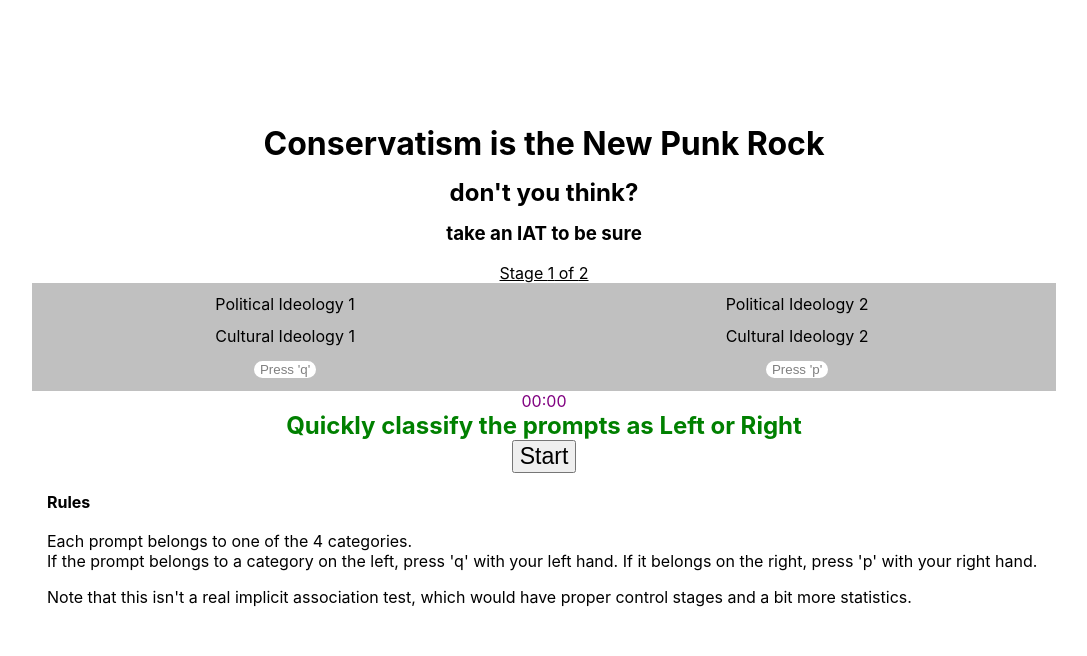
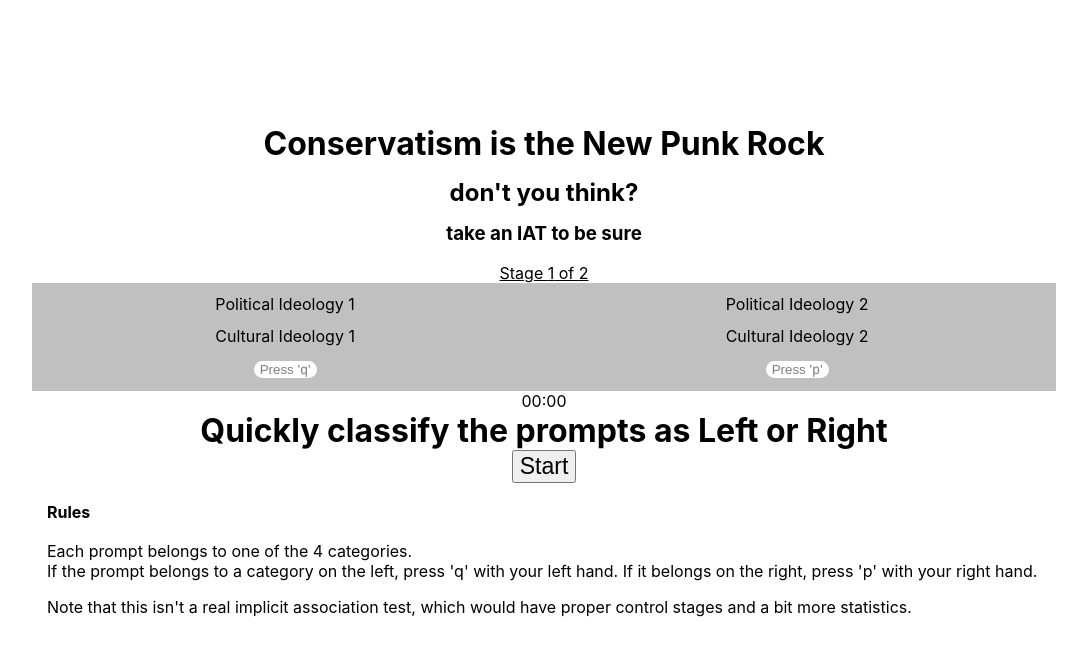
Before and after one commit to stensonowen/citnpr, a React (Create React App) app: page / in a window 1280 px wide. Shown: the top 656 px of the page, without its empty margins (96-1183 px from the left). Built offline with nearby package versions, Linux system fonts and the light colour scheme.

Commit message:
Clean up

```diff
--- a/public/index.html
+++ b/public/index.html
@@ -36,7 +36,5 @@
 
     </div>
 
-    <div id="root"></div>
-
   </body>
 </html>
--- a/src/App.css
+++ b/src/App.css
@@ -24,13 +24,13 @@
 }
 
 .circled { outline: 1px solid green; }
-.timer   { text-align: center; color: purple; }
+.timer   { text-align: center; }
 
 .labelLoud  { background-color: yellow; }
-.labelQuiet { /*background-color: white;*/  }
+.labelQuiet { }
 
 .buttonLoud  { background-color: green; }
-.buttonQuiet { /* background-color: white;*/ }
+.buttonQuiet { }
 
 .darkened {
   pointer-events:   none;
--- a/src/App.js
+++ b/src/App.js
@@ -15,6 +15,7 @@ const IntroBanner = "Quickly classify the prompts as Left or Right";
 class App extends React.Component {
   constructor(props) {
     super(props);
+
     // constants
     this.num_stages = 2;
     this.stopwatch = new sw.Stopwatch(this);
@@ -46,6 +47,7 @@ class App extends React.Component {
       },
     };
 
+    // results
     this.data = {
       // arrays of milliseconds
       times_pro : [],
@@ -59,6 +61,7 @@ class App extends React.Component {
       // banner covering
       return;
     }
+
     let display = this.state.display;
     display.side_highlight = side;
     this.setState({ display });
@@ -94,15 +97,15 @@ class App extends React.Component {
   }
 
   refresh_row_active() {
+    if (!this.model) { return; }
     const answer = this.model.promp.answer;
     this.state.board.row_active = null;
-    if (answer % Grid.Row.TOP === 0) {
-      console.log("Active is the top");
-      this.state.board.row_active = Grid.Row.TOP;
-    } else if (answer % Grid.Row.BOTTOM === 0) {
-      console.log("Active is the bottom");
-      this.state.board.row_active = Grid.Row.BOTTOM;
-    }
+    [Grid.Row.TOP, Grid.Row.BOTTOM].forEach(row => {
+      if (answer % row === 0) {
+        this.state.board.row_active = row;
+        return;
+      }
+    });
   }
 
   get_new_prompt() {
@@ -135,7 +138,7 @@ class App extends React.Component {
     const pro = this.data.times_pro.reduce(sum, 0);
     const con = this.data.times_con.reduce(sum, 0);
     if (pro >= con) {
-      // TODO fraction
+      // TODO percent results
       return "You are a libtard";
     } else {
       return "You might not be a libtard";
--- a/src/index.css
+++ b/src/index.css
@@ -51,6 +51,13 @@ table {
   font-size: x-large;
 }
 
+.banner {
+  text-align: center;
+  color: black;
+  font-weight: bold;
+  font-size: xx-large;
+}
+
 .subtitle { }
 .subtitle a {
   color: inherit;
--- a/src/index.js
+++ b/src/index.js
@@ -4,12 +4,11 @@ import './index.css';
 import app from './App';
 import * as serviceWorker from './serviceWorker';
 
-//ReactDOM.render(<app.App />, document.getElementById('root'));
-//ReactDOM.render(<app.Board />, document.getElementById('board'));
 ReactDOM.render(<app.App />, document.getElementById('board'));
-//
+
 
 // If you want your app to work offline and load faster, you can change
 // unregister() to register() below. Note this comes with some pitfalls.
 // Learn more about service workers: https://bit.ly/CRA-PWA
-serviceWorker.unregister();
+//serviceWorker.unregister();
+serviceWorker.register();
--- a/src/model.js
+++ b/src/model.js
@@ -1,10 +1,6 @@
 
-
-//import grid from './grid.js';
 import cats from './categories.js';
 import stage from './stage.js';
-
-//const Grid = grid.Grid;
 
 const LEN = 1;
 
@@ -17,7 +13,7 @@ class Model {
     this.null = null; // whether the null hypothesis is pro or con
   }
 
-  make_stage(num_stage) { // -> Stage
+  make_stage(num_stage) {
     this.cells = {
       NE : cats.Politics.Conservatism,
       NW : cats.Politics.Progressivism,
--- a/src/view.js
+++ b/src/view.js
@@ -11,7 +11,7 @@ function Button(props) {
     <button className="button"
       onMouseDown={props.onDown} onMouseUp={props.onUp}
     >
-    Press '{props.key_}'
+    Press '<code>{props.key_}</code>'
     </button>
     </th>
   );
@@ -28,6 +28,15 @@ function Label(props) {
   );
 }
 
+function Prompt(props) {
+  const style = props.style;
+  return (
+    <div className={style} id={style} >
+    { props.text }
+    </div>
+  );
+}
+
 class View {
   constructor(app, num_stages = 7) {
     this.num_stages = num_stages;
@@ -37,6 +46,7 @@ class View {
   clear_selection() {
     let display = this.app.state.display;
     display.side_highlight = null;
+    this.app.refresh_row_active();
     this.app.setState({ display });
   }
 
@@ -49,46 +59,33 @@ class View {
     );
   }
 
-  renderBanner(banner) { // app.state.display.banner
+  renderBanner() {
+    const b = this.app.state.display.banner;
+    const reset_cb = this.app.dismiss_banner.bind(this.app);
     return (
-      <button>
-      { banner.cont }
+      <div className="bannerButton">
+      <Prompt style="banner" text={ b.text } />
+      <button className="bannerButton" onClick={reset_cb}>
+      { b.cont }
       </button>
+      </div>
+    );
+  }
+
+  renderPrompt() {
+    const pt = this.app.state.board.prompt_text;
+    return (
+      <Prompt style="prompt" text={ pt } />
     );
   }
 
   renderBannerOrPrompt() {
     const b = this.app.state.display.banner;
-    const p = (
-      <div className="prompt" id="prompt">
-      { this.fmt_prompt() }
-      </div>
-    );
-    const reset_cb = this.app.dismiss_banner.bind(this.app);
-    if (b && b.text && b.cont) {
-      return (
-        <div className="bannerButton">
-        { p }
-        <button
-          className="bannerButton"
-          onClick={reset_cb}
-        > { b.cont } </button>
-        </div>
-      );
+    if (b.text && b.cont) {
+      return this.renderBanner();
     } else {
-      return p;
+      return this.renderPrompt();
     }
-  }
-
-  fmt_prompt() {
-    const b = this.app.state.display.banner.text;
-    if (b) { return b; }
-
-    const p = this.app.state.board.prompt_text;
-    if (p === null) {
-      return "<null>"; // ?
-    }
-    return p;
   }
 
   render(board, display) {
```
Also changed, not shown: src/control.js (+0 -23 lines). Lines whose indentation alone changed are shown as unchanged.
